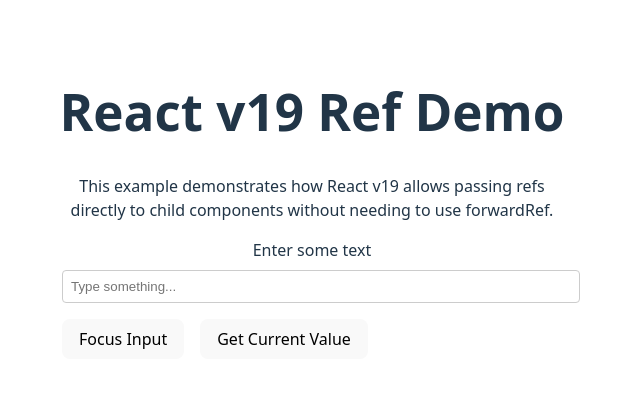
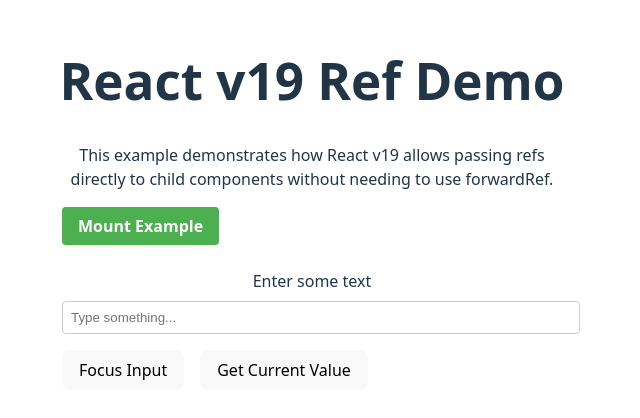
Before and after one commit to kenfdev/study-react-19, a React (Vite) app in the folder vite/: page /ref-demo in a window 1280 px wide. Shown: the part 196-614 px from the top of the page, without its empty margins (328-968 px from the left). Built offline with nearby package versions, Linux system fonts and the light colour scheme.

Commit message:
Add functionality to RefDemoPage for key press counting with cleanup example

```diff
--- a/vite/src/features/ref-demo/page.tsx
+++ b/vite/src/features/ref-demo/page.tsx
@@ -4,6 +4,30 @@
 export function RefDemoPage() {
   const inputRef = useRef<HTMLInputElement>(null);
   const [message, setMessage] = useState<string>('');
+  const [keyCount, setKeyCount] = useState<number>(0);
+  const [isExampleMounted, setIsExampleMounted] = useState<boolean>(false);
+
+  // Example of ref with cleanup function
+  const keyListenerRef = useRef<HTMLInputElement | null>(null);
+
+  // Function to apply the ref callback
+  const setKeyListener = (element: HTMLInputElement | null) => {
+    if (!element) return;
+
+    const handleKeyPress = () => {
+      setKeyCount((prev) => prev + 1);
+    };
+
+    // Add event listener
+    element.addEventListener('keyup', handleKeyPress);
+    keyListenerRef.current = element;
+
+    // Return cleanup function that will be called automatically
+    return () => {
+      console.log('cleanup');
+      element.removeEventListener('keyup', handleKeyPress);
+    };
+  };
 
   const handleFocusInput = () => {
     if (inputRef.current) {
@@ -17,6 +41,10 @@
     }
   };
 
+  const toggleExample = () => {
+    setIsExampleMounted((prev) => !prev);
+  };
+
   return (
     <div>
       <h1>React v19 Ref Demo</h1>
@@ -25,6 +53,86 @@
           This example demonstrates how React v19 allows passing refs directly
           to child components without needing to use forwardRef.
         </p>
+
+        <div
+          style={{
+            marginBottom: '1.5rem',
+            display: 'flex',
+            justifyContent: 'space-between',
+            alignItems: 'center',
+          }}
+        >
+          <button
+            onClick={toggleExample}
+            style={{
+              padding: '0.5rem 1rem',
+              background: isExampleMounted ? '#f44336' : '#4caf50',
+              color: 'white',
+              border: 'none',
+              borderRadius: '4px',
+              fontWeight: 'bold',
+              cursor: 'pointer',
+            }}
+          >
+            {isExampleMounted ? 'Unmount Example' : 'Mount Example'}
+          </button>
+        </div>
+
+        {isExampleMounted && (
+          <div
+            style={{
+              marginBottom: '1.5rem',
+              padding: '1.5rem',
+              background: '#333',
+              color: 'white',
+              borderRadius: '8px',
+              border: '2px solid #0078d7',
+              boxShadow: '0 4px 8px rgba(0,0,0,0.3)',
+            }}
+          >
+            <h3 style={{ color: '#0095ff', marginTop: 0 }}>
+              Ref Cleanup Example
+            </h3>
+            <p style={{ fontSize: '1.1rem' }}>
+              This input uses a ref with a cleanup function for the keyup event
+              listener.
+            </p>
+
+            <div
+              style={{
+                background: '#555',
+                padding: '0.7rem',
+                borderRadius: '6px',
+                marginBottom: '1rem',
+                fontSize: '1.3rem',
+                textAlign: 'center',
+                fontWeight: 'bold',
+              }}
+            >
+              Keys pressed: <span style={{ color: '#00e5ff' }}>{keyCount}</span>
+            </div>
+
+            <CustomInput
+              label="Try typing here"
+              placeholder="Type to count keystrokes..."
+              ref={setKeyListener}
+            />
+            <p
+              style={{
+                fontSize: '0.95rem',
+                fontStyle: 'italic',
+                marginTop: '1rem',
+                color: '#aaf',
+                padding: '0.5rem',
+                background: 'rgba(0,0,0,0.3)',
+                borderRadius: '4px',
+              }}
+            >
+              The event listener is automatically cleaned up when the component
+              unmounts or if the ref changes.
+            </p>
+          </div>
+        )}
 
         <CustomInput
           label="Enter some text"
```
